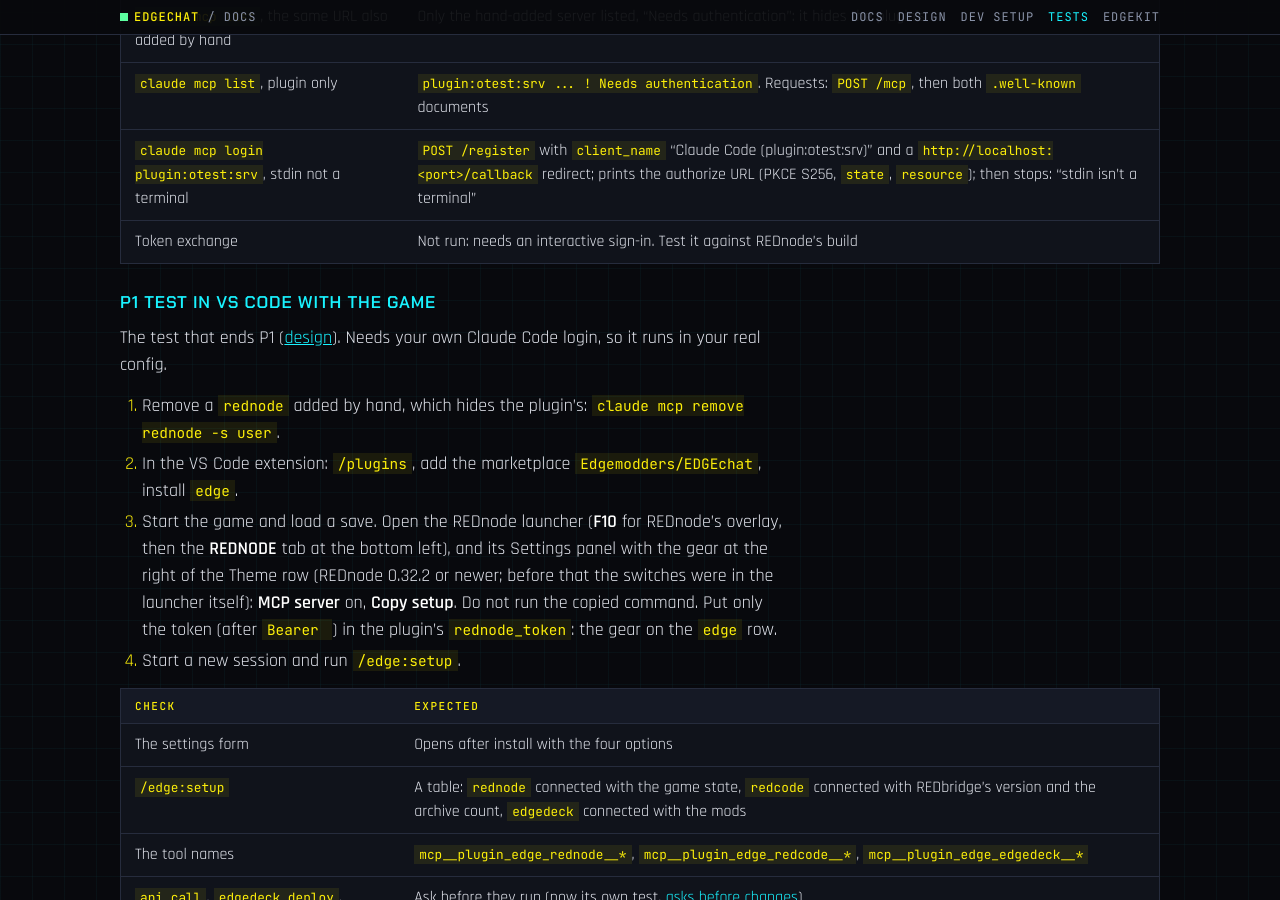
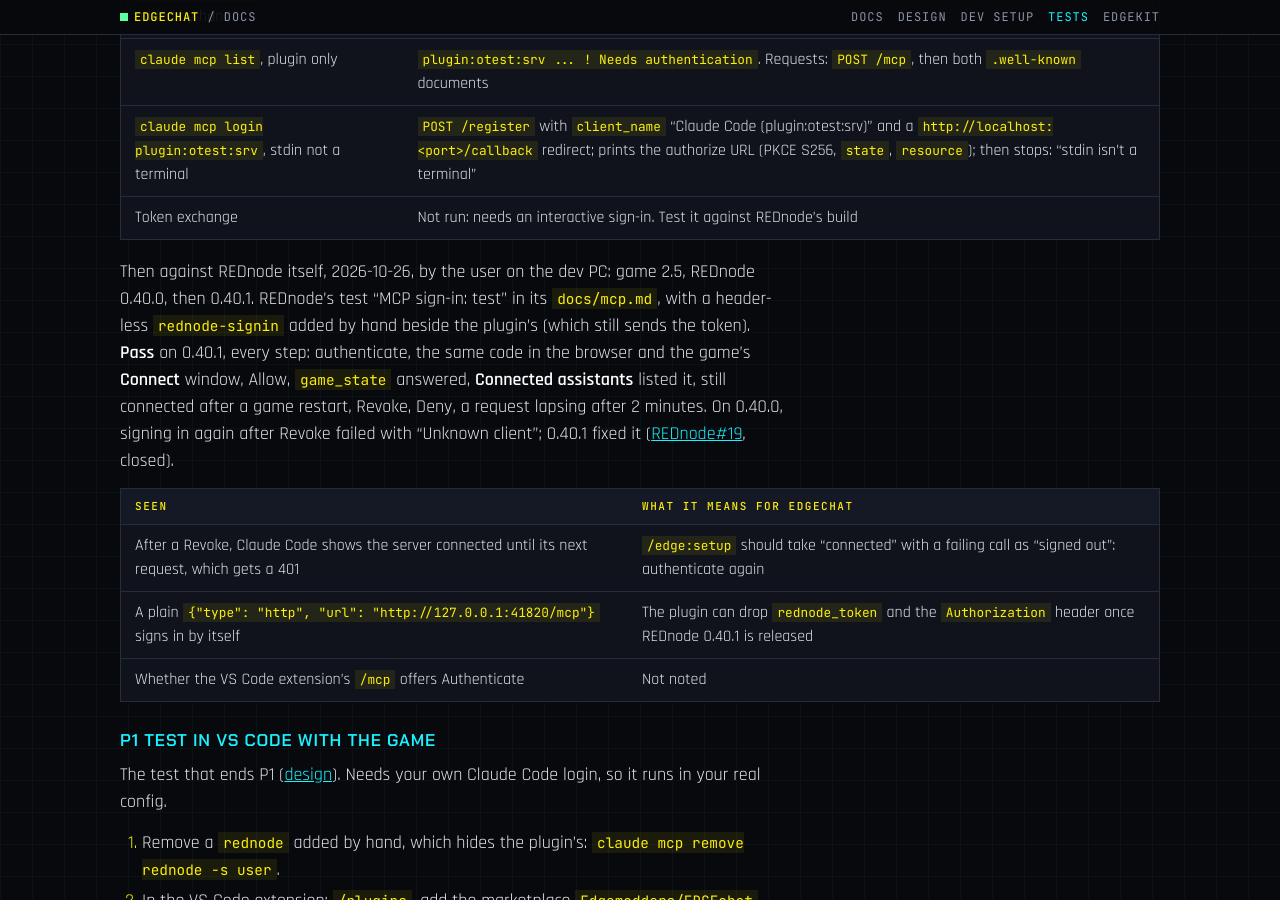
Before and after one commit to Edgemodders/EDGEchat, a Jekyll site: the page built from docs/testing.md, in a window 1280 px wide and 900 px high, scrolled down 7796 px. Built offline with Jekyll 4.4.1, drawn with Linux system fonts in a browser that asks for light colours; our own code applies the rules of GitHub Pages for plain Markdown files; some of the changed text lies outside the part shown.

Commit message:
Tests: sign-in against REDnode 0.40.1 in the game passes
Co-Authored-By: Claude Opus 5.5 <noreply@anthropic.com>

```diff
--- a/docs/testing.md
+++ b/docs/testing.md
@@ -18,7 +18,7 @@ Last updated 2026-10-23.
 | [edgedeck server through the wrapper](#edgedeck-server-through-the-wrapper) | By hand, over stdio | P1 | 2026-10-23 | Pass |
 | [edgemat server](#edgemat-server) | By hand, over stdio | P1 | 2026-10-23 | Pass |
 | [rednode with no token](#rednode-with-no-token) | CLI, game running | P1 | 2026-10-16 | Seen: HTTP 401 |
-| [OAuth sign-in for a plugin server](#oauth-sign-in-for-a-plugin-server) | CLI, scratch config | P4 | 2026-10-26 | Seen: discovery, registration, authorize URL |
+| [OAuth sign-in for a plugin server](#oauth-sign-in-for-a-plugin-server) | CLI, scratch config; then in the game | P4 | 2026-10-26 | Seen with a stand-in; against REDnode 0.40.1 in game: pass |
 | [P1 test in VS Code with the game](#p1-test-in-vs-code-with-the-game) | By hand, in a session | P1 | 2026-10-21 | Pass; the ask before deploy failed, fixed in 0.0.5 ([asks before changes](#asks-before-changes)) |
 | [Asks before changes](#asks-before-changes) | By hand, in a session | P1 | 2026-10-23 | Pass |
 | [Changing the game folder](#changing-the-game-folder) | By hand, in a session | P3 | 2026-10-23 | Pass after a restart |
@@ -225,6 +225,14 @@ Whether a plugin's HTTP server gets Claude Code's OAuth sign-in, for connecting
 | `claude mcp login plugin:otest:srv`, stdin not a terminal | `POST /register` with `client_name` "Claude Code (plugin:otest:srv)" and a `http://localhost:<port>/callback` redirect; prints the authorize URL (PKCE S256, `state`, `resource`); then stops: "stdin isn't a terminal" |
 | Token exchange | Not run: needs an interactive sign-in. Test it against REDnode's build |
 
+Then against REDnode itself, 2026-10-26, by the user on the dev PC: game 2.5, REDnode 0.40.0, then 0.40.1. REDnode's test "MCP sign-in: test" in its `docs/mcp.md`, with a header-less `rednode-signin` added by hand beside the plugin's (which still sends the token). **Pass** on 0.40.1, every step: authenticate, the same code in the browser and the game's **Connect** window, Allow, `game_state` answered, **Connected assistants** listed it, still connected after a game restart, Revoke, Deny, a request lapsing after 2 minutes. On 0.40.0, signing in again after Revoke failed with "Unknown client"; 0.40.1 fixed it ([REDnode#19](https://github.com/Edgemodders/REDnode/issues/19), closed).
+
+| Seen | What it means for EDGEchat |
+|---|---|
+| After a Revoke, Claude Code shows the server connected until its next request, which gets a 401 | `/edge:setup` should take "connected" with a failing call as "signed out": authenticate again |
+| A plain `{"type": "http", "url": "http://127.0.0.1:41820/mcp"}` signs in by itself | The plugin can drop `rednode_token` and the `Authorization` header once REDnode 0.40.1 is released |
+| Whether the VS Code extension's `/mcp` offers Authenticate | Not noted |
+
 ### P1 test in VS Code with the game
 
 The test that ends P1 ([design](design.html#phases)). Needs your own Claude Code login, so it runs in your real config.
```
